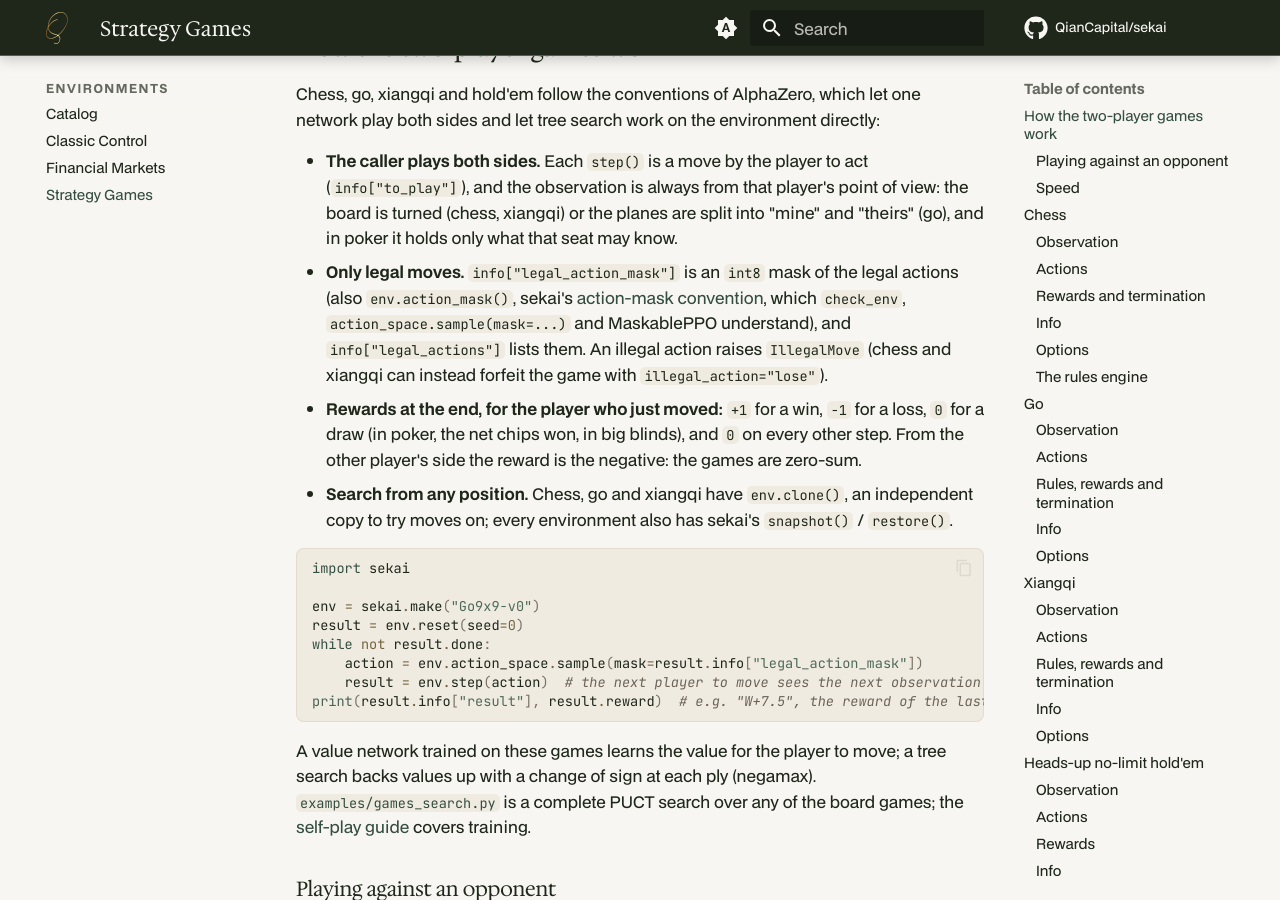
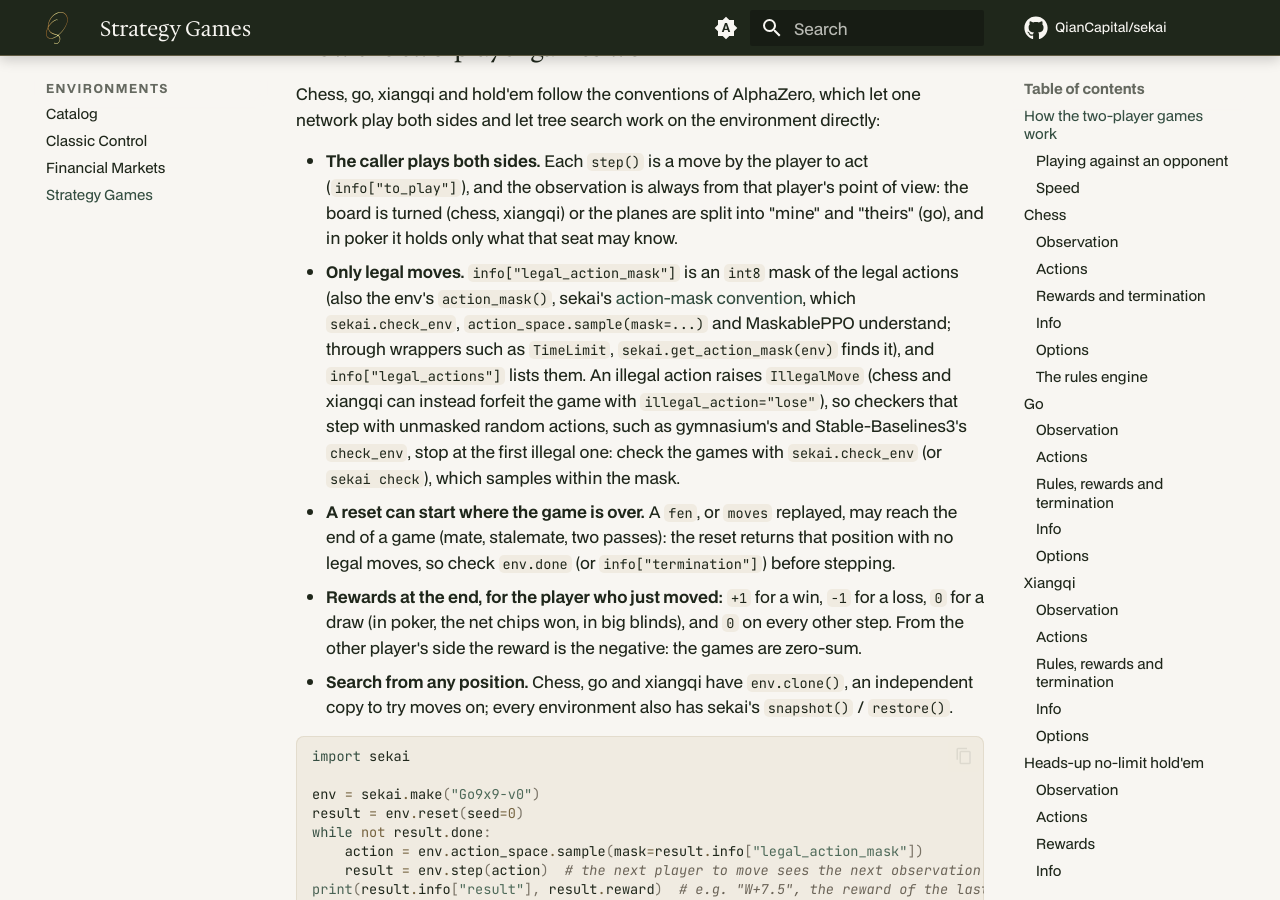
Before and after one commit to QianCapital/sekai, an MkDocs documentation site: the page built from docs/environments/games.md, in a window 1280 px wide and 900 px high, scrolled down 1364 px. Built offline with MkDocs 1.6.1 and Material for MkDocs 9.7.7, drawn with Linux system fonts in a browser that asks for light colours; comment, search, counter and statistics services are not loaded; some of the changed text lies outside the part shown.

Commit message:
Strategy games: smaller fixes from the review, and their documentation
- Chess: after a forfeit (illegal_action="lose") info["last_move"] is the last move on
  the board, as in xiangqi, not None. The player strips no longer count a promoted
  pawn as captured by the opponent (a side's pieces beyond the starting set are
  promotions).
- Go and xiangqi: reset(options={"moves": ...}) takes an array as well as a list (it
  raised ValueError, an array having no truth value). Go's to_sgf() writes a datetime
  as SGF's date (DT[2026-11-22]), not as an ISO date and time.
- Docs:
  - The guide's vectorised self-play takes the next masks from info["reset_info"] for
    games that just ended (the top-level info is the finished game's, with an all-zero
    mask), and says vec.call("action_mask") gives the same.
  - The games page says that sekai.get_action_mask(env) finds the mask through
    wrappers such as TimeLimit; that gymnasium's and Stable-Baselines3's check_env step
    with unmasked samples and stop at the first illegal move, while sekai.check_env
    samples within the mask; and that a reset can start where a game is over (also in
    ChessEnv's and XiangqiEnv's docstrings).
  - The go options snippet replays 9x9 moves, and two renderer descriptions match the
    drawing (chess's dark squares differ between the themes; the coordinates sit in the
    edge squares).

Co-Authored-By: Claude Opus 5.5 <noreply@anthropic.com>

```diff
--- a/docs/environments/games.md
+++ b/docs/environments/games.md
@@ -31,10 +31,18 @@ play both sides and let tree search work on the environment directly:
   the board is turned (chess, xiangqi) or the planes are split into "mine" and "theirs"
   (go), and in poker it holds only what that seat may know.
 - **Only legal moves.** `info["legal_action_mask"]` is an `int8` mask of the legal
-  actions (also `env.action_mask()`, sekai's [action-mask convention](../guide/training.md#action-masks-maskableppo),
-  which `check_env`, `action_space.sample(mask=...)` and MaskablePPO understand), and
+  actions (also the env's `action_mask()`, sekai's
+  [action-mask convention](../guide/training.md#action-masks-maskableppo), which
+  `sekai.check_env`, `action_space.sample(mask=...)` and MaskablePPO understand; through
+  wrappers such as `TimeLimit`, `sekai.get_action_mask(env)` finds it), and
   `info["legal_actions"]` lists them. An illegal action raises `IllegalMove` (chess and
-  xiangqi can instead forfeit the game with `illegal_action="lose"`).
+  xiangqi can instead forfeit the game with `illegal_action="lose"`), so checkers that
+  step with unmasked random actions, such as gymnasium's and Stable-Baselines3's
+  `check_env`, stop at the first illegal one: check the games with `sekai.check_env` (or
+  `sekai check`), which samples within the mask.
+- **A reset can start where the game is over.** A `fen`, or `moves` replayed, may reach
+  the end of a game (mate, stalemate, two passes): the reset returns that position with
+  no legal moves, so check `env.done` (or `info["termination"]`) before stepping.
 - **Rewards at the end, for the player who just moved:** `+1` for a win, `-1` for a loss,
   `0` for a draw (in poker, the net chips won, in big blinds), and `0` on every other
   step. From the other player's side the reward is the negative: the games are zero-sum.
@@ -357,9 +365,10 @@ env.reset(options={"keep_bankroll": True})  # or {"bankroll": 500}, {"new_shoe":
 `reset()` deals the next round from the same shoe, with the bankroll back at its starting
 value unless the options say otherwise: `keep_bankroll` carries it over (rebuying, and
 setting `info["rebuy"]`, when it falls below the smallest bet), `bankroll` sets it, and
-`new_shoe` (as does a seed) starts a fresh shoe. A round in progress is never abandoned:
-resetting in the middle of one without a seed carries on with it, and raises
-`IllegalAction` if that would change the bankroll. `Rules` sets the decks, the dealer's
+`new_shoe` (as does a seed) starts a fresh shoe. A round still in play when `reset()` is
+called (when a `TimeLimit` stops an episode, say) is finished first, standing on its
+remaining hands, so the shoe and the count go on as at a table; with `keep_bankroll`, the
+bankroll carries that round's result. `Rules` sets the decks, the dealer's
 soft 17, the payout of a natural, doubling, splitting, surrender, the peek, the
 penetration and the table limits; `sekai.envs.games.blackjack` also has the multi-seat
 `BlackjackTable` that the environment deals from.
```
Also changed, not shown: other parts of docs/environments/games.md (+1 -1 lines), docs/guide/games.md (+9 -1 lines), 10 other files.
